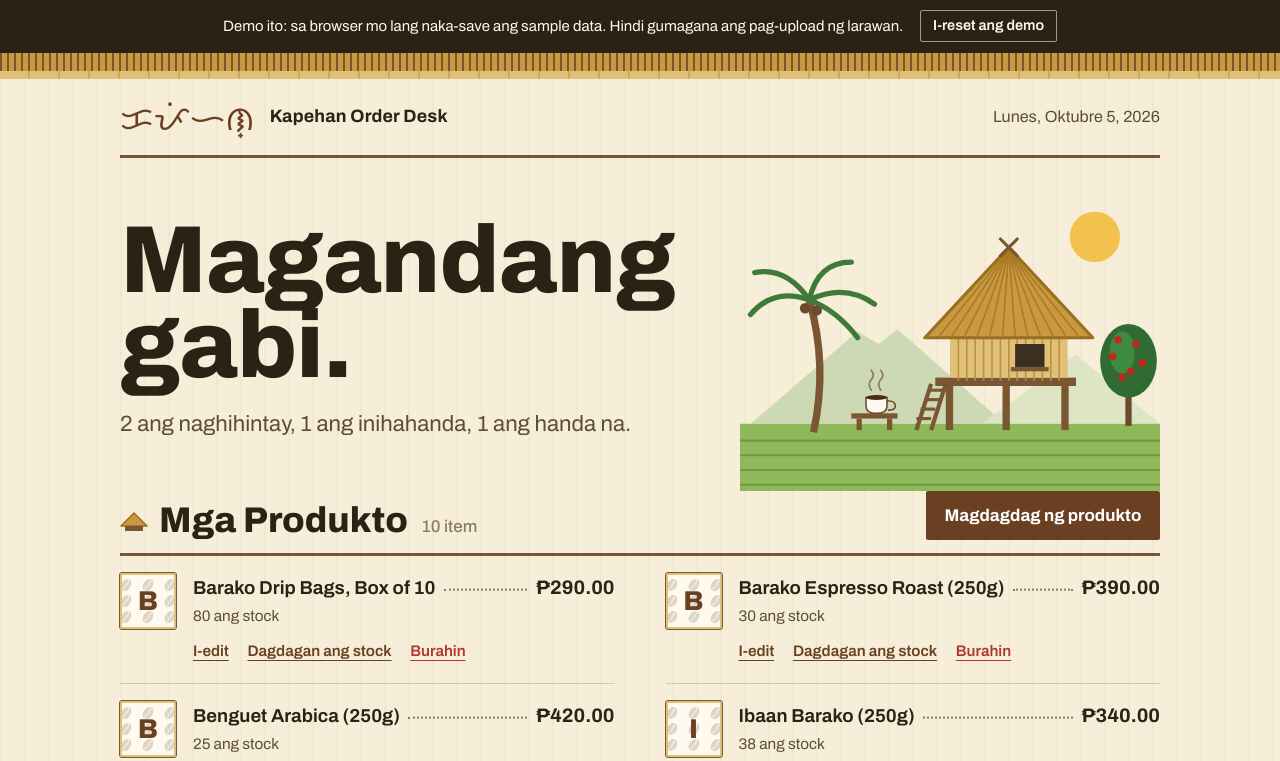
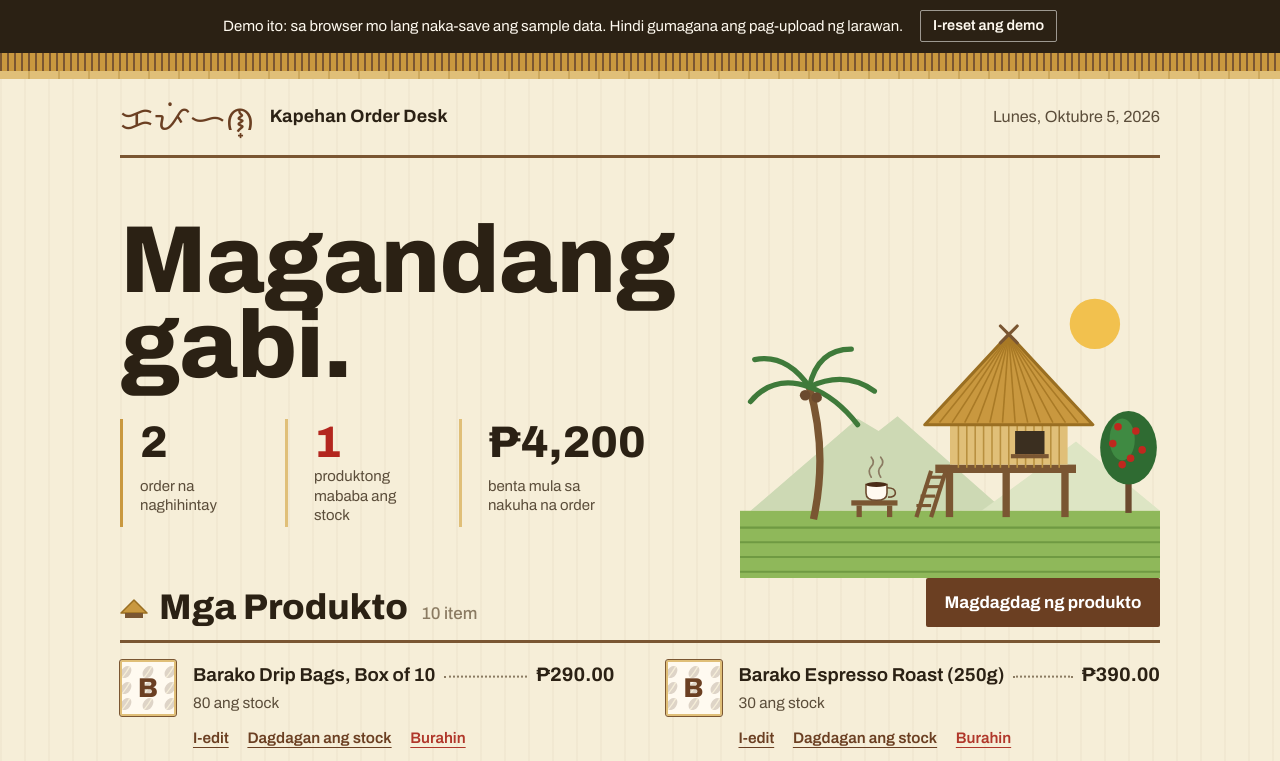
Before and after one commit to lantoallen/order-desk, a website: page docs/index.html in a window 1280 px wide. Shown: the top 761 px of the page. Drawn offline with Linux system fonts and the light colour scheme.

Commit message:
Add live order, stock, and live tallies

```diff
--- a/docs/app.js
+++ b/docs/app.js
@@ -47,20 +47,16 @@ function formatToday(date = new Date()) {
 function renderHeader() {
   document.querySelector("#greeting").textContent = greeting();
   document.querySelector("#today").textContent = formatToday();
-  const summary = document.querySelector("#summary");
-  if (state.orders.length === 0) {
-    summary.textContent = "Wala pang order. Gumawa ng una sa ibaba.";
-    return;
-  }
-  const count = (status) => state.orders.filter((order) => order.status === status).length;
-  const pending = count("pending");
-  const preparing = count("preparing");
-  const ready = count("ready");
-  if (pending + preparing + ready === 0) {
-    summary.textContent = "Naibigay na ang lahat ng order.";
-    return;
-  }
-  summary.textContent = `${pending} ang naghihintay, ${preparing} ang inihahanda, ${ready} ang handa na.`;
+  const waiting = state.orders.filter((order) => order.status === "pending").length;
+  const low = state.products.filter((product) => Number(product.stock_quantity) <= lowStockLevel).length;
+  const sales = state.orders
+    .filter((order) => order.status === "picked_up")
+    .reduce((sum, order) => sum + (Number(order.total_price) || 0), 0);
+  document.querySelector("#stat-waiting").textContent = waiting;
+  const lowStat = document.querySelector("#stat-low");
+  lowStat.textContent = low;
+  lowStat.classList.toggle("is-alert", low > 0);
+  document.querySelector("#stat-sales").textContent = new Intl.NumberFormat("en-PH", { style: "currency", currency: "PHP", maximumFractionDigits: 0 }).format(sales);
 }
 
 async function request(url, options) {
@@ -96,6 +92,7 @@ function stockText(product) {
 }
 
 function renderProducts() {
+  renderHeader();
   productsList.replaceChildren();
   productSelect.replaceChildren(new Option("Pumili ng produkto", ""));
   document.querySelector("#products-count").textContent = state.products.length ? `${state.products.length} item` : "";
--- a/docs/index.html
+++ b/docs/index.html
@@ -27,7 +27,20 @@
 
       <section class="hero" aria-labelledby="greeting">
         <h1 id="greeting">Magandang araw po.</h1>
-        <p id="summary" class="summary"></p>
+        <div class="stats">
+          <div class="stat">
+            <span id="stat-waiting" class="stat-number">0</span>
+            <span class="stat-label">order na naghihintay</span>
+          </div>
+          <div class="stat">
+            <span id="stat-low" class="stat-number">0</span>
+            <span class="stat-label">produktong mababa ang stock</span>
+          </div>
+          <div class="stat">
+            <span id="stat-sales" class="stat-number">₱0</span>
+            <span class="stat-label">benta mula sa nakuha na order</span>
+          </div>
+        </div>
       </section>
 
       <p id="message" class="message" role="status" aria-live="polite"></p>
--- a/docs/style.css
+++ b/docs/style.css
@@ -791,3 +791,55 @@ dialog {
   background: var(--seresa);
   color: #fff;
 }
+
+
+/* ---- Hero description ---- */
+.hero-note {
+  max-width: 42ch;
+  margin: 1.5rem 0 0;
+  padding-left: 1rem;
+  border-left: 3px solid var(--pawid);
+  color: var(--uling-soft);
+  font-size: 1.02rem;
+  line-height: 1.55;
+}
+
+
+/* ---- Hero tallies ---- */
+.stats {
+  display: flex;
+  flex-wrap: wrap;
+  gap: 1.25rem 0;
+  margin-top: 1.75rem;
+}
+
+.stat {
+  display: grid;
+  gap: 0.15rem;
+  padding: 0.1rem 1.5rem;
+  border-left: 3px solid var(--kawayan);
+}
+
+.stat:first-child {
+  padding-left: 1rem;
+  border-left-color: var(--pawid);
+}
+
+.stat-number {
+  font-size: 2.6rem;
+  font-stretch: 68%;
+  font-weight: 800;
+  line-height: 1;
+  font-variant-numeric: tabular-nums;
+}
+
+.stat-number.is-alert {
+  color: var(--seresa);
+}
+
+.stat-label {
+  max-width: 14ch;
+  color: var(--uling-soft);
+  font-size: 0.88rem;
+  line-height: 1.3;
+}
--- a/public/style.css
+++ b/public/style.css
@@ -764,3 +764,55 @@ dialog {
   background: var(--seresa);
   color: #fff;
 }
+
+
+/* ---- Hero description ---- */
+.hero-note {
+  max-width: 42ch;
+  margin: 1.5rem 0 0;
+  padding-left: 1rem;
+  border-left: 3px solid var(--pawid);
+  color: var(--uling-soft);
+  font-size: 1.02rem;
+  line-height: 1.55;
+}
+
+
+/* ---- Hero tallies ---- */
+.stats {
+  display: flex;
+  flex-wrap: wrap;
+  gap: 1.25rem 0;
+  margin-top: 1.75rem;
+}
+
+.stat {
+  display: grid;
+  gap: 0.15rem;
+  padding: 0.1rem 1.5rem;
+  border-left: 3px solid var(--kawayan);
+}
+
+.stat:first-child {
+  padding-left: 1rem;
+  border-left-color: var(--pawid);
+}
+
+.stat-number {
+  font-size: 2.6rem;
+  font-stretch: 68%;
+  font-weight: 800;
+  line-height: 1;
+  font-variant-numeric: tabular-nums;
+}
+
+.stat-number.is-alert {
+  color: var(--seresa);
+}
+
+.stat-label {
+  max-width: 14ch;
+  color: var(--uling-soft);
+  font-size: 0.88rem;
+  line-height: 1.3;
+}
```
Also changed, not shown: public/app.js (+11 -14 lines), public/index.html (+14 -1 lines).
